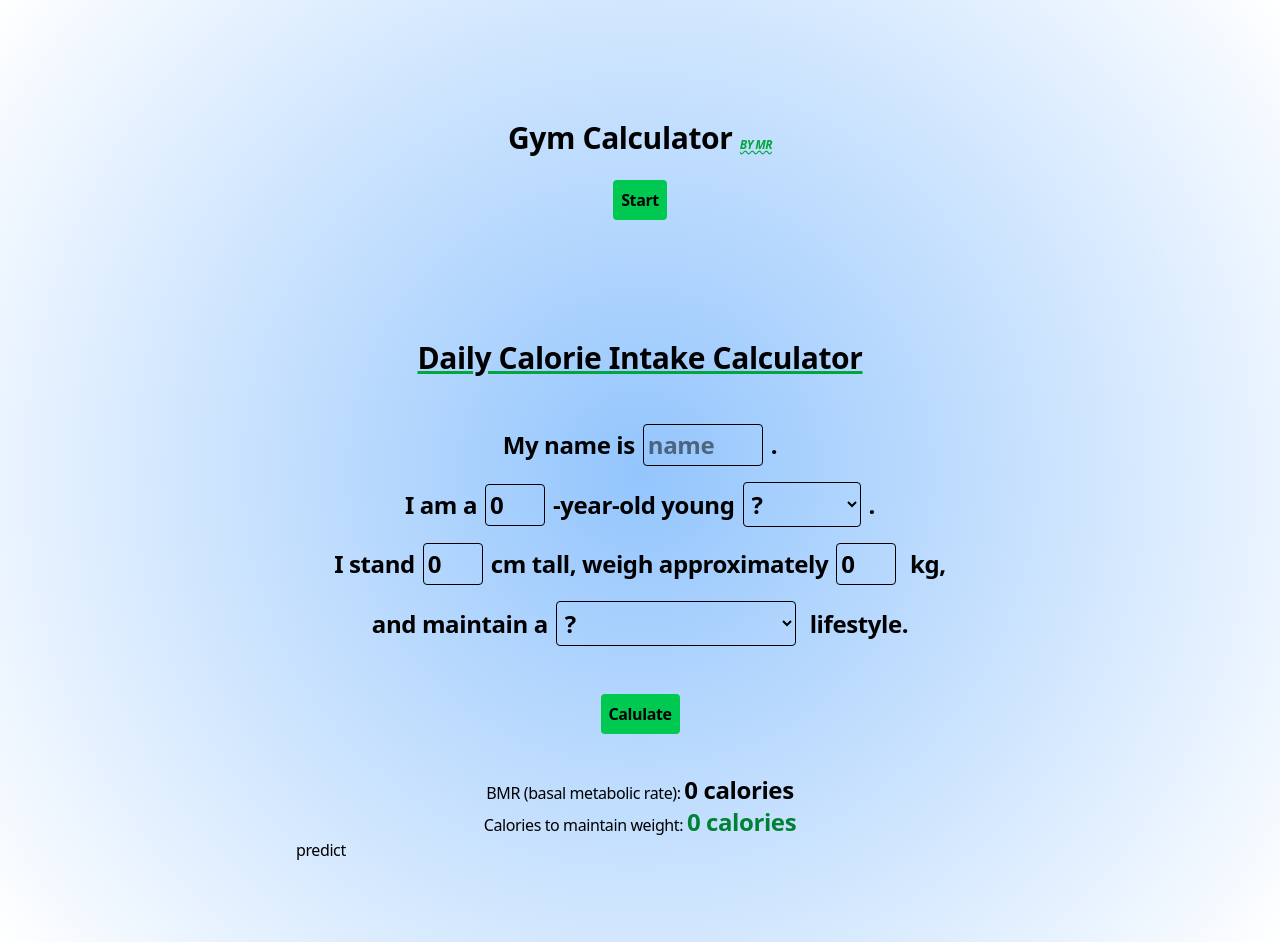
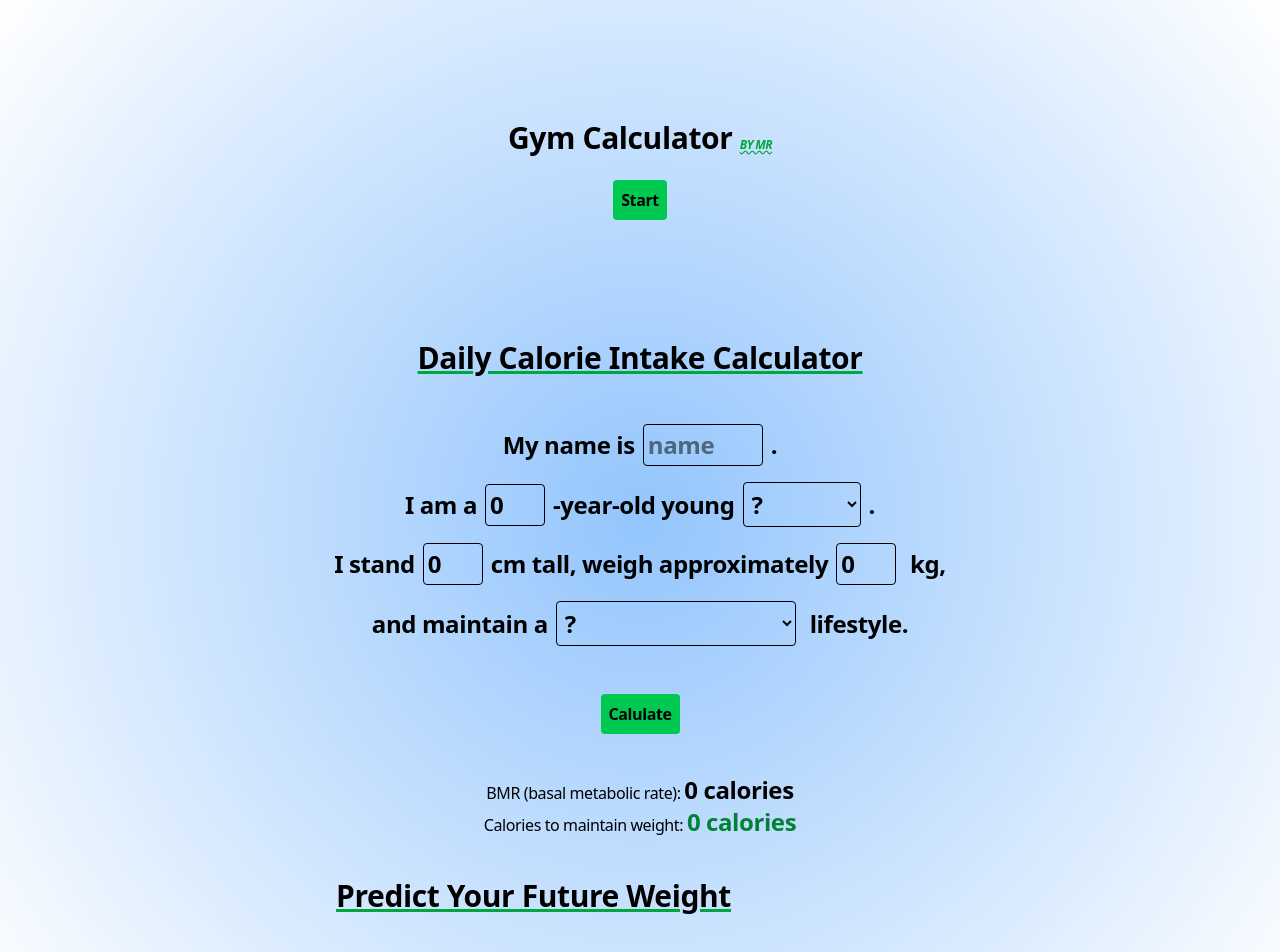
Before and after one commit to rahscripts/gym-calculator, a Next.js app: page / in a window 1280 px wide. Shown: the top 952 px of the page. Built offline with nearby package versions, Linux system fonts and the light colour scheme.

Commit message:
adding options for user in predict future

```diff
--- a/components/PredictFuture.tsx
+++ b/components/PredictFuture.tsx
@@ -1,5 +1,4 @@
 "use client";
-import { Props } from "next/script";
 import { useState } from "react";
 
 type PredictFutureProps = {
@@ -10,13 +9,46 @@ type PredictFutureProps = {
         heavy:number;
         athlete:number;
     };
-    allData: object;
+    allData: {
+         name:string;
+            age:number;
+            gender:number;
+            height:number;
+            weight:number;
+            afactor:number;
+    }
+    ;
 }
 
 export default function PredictFuture({
-    maintenance, afactorobject, allData
+    maintenance, afactorobject, allData,
 }: PredictFutureProps) {
+    //whats your ultimate goal?
+    const option1 = ["Weigth Loss", "Weight Gain"];
+    //how many calories you can {} everyday?
+    const option2 = ["300","500"];
+    //how many months you gonna follow the plan?
+    const option3 = ["6","12"];
+
+    const allOption = {
+        option1, option2, option3
+    }
+
+
+
+
+
     return (
-        <div>predict</div>
+        <section>
+            <div className="m-10">
+                    <h1 className="font-extrabold underline decoration-3 decoration-green-600 text-3xl">Predict Your Future Weight</h1>
+            </div>
+            <div>
+
+
+
+
+            </div>
+        </section>
     )
 }
```
